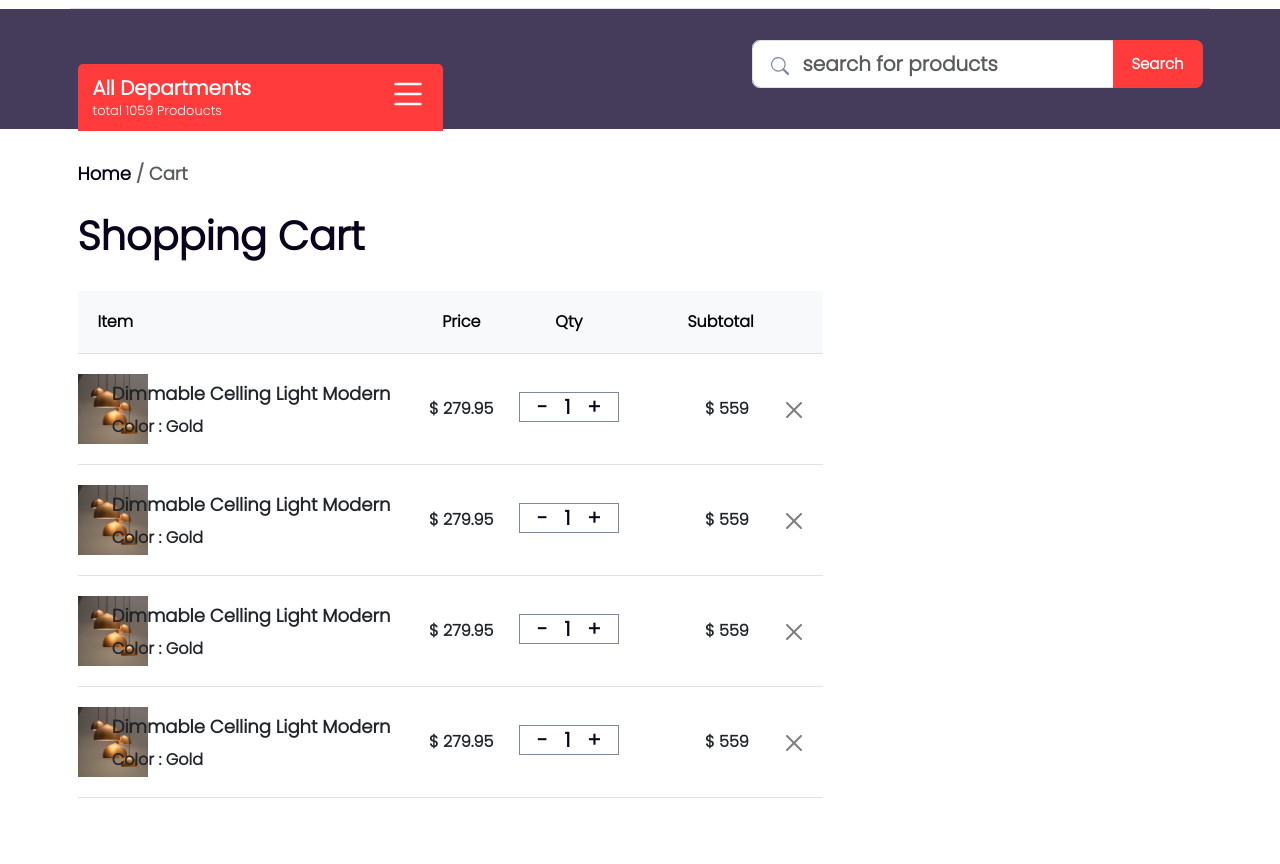
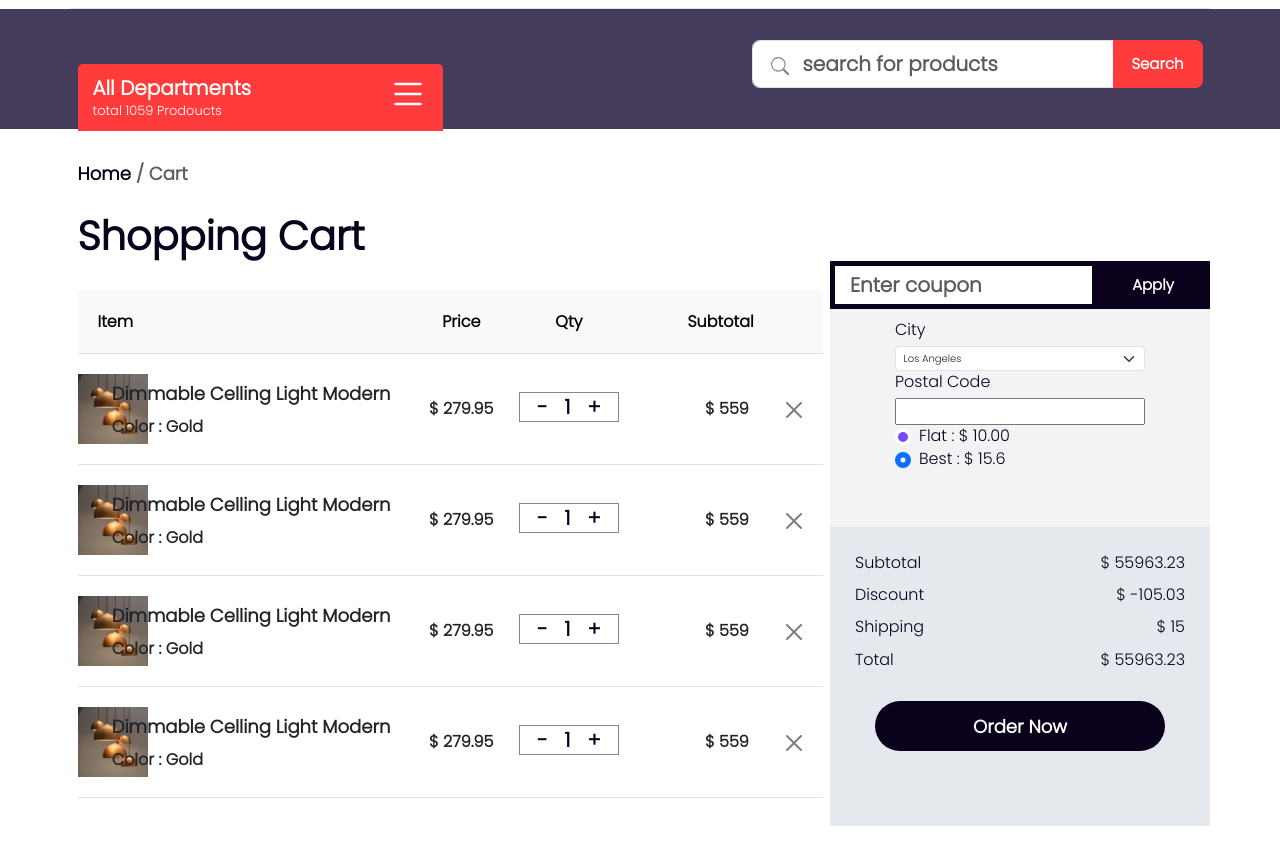
Before and after one commit to aligoodini/ecommerce, a website: page cart.html in a window 1280 px wide. Shown: the part 134-998 px from the top of the page. Before the commit the page ends 942 px from the top, so only its background shows below. Drawn offline with nearby package versions, Linux system fonts and the light colour scheme.

Commit message:
cart.html : form is 50% build

```diff
--- a/assets/css/cart.css
+++ b/assets/css/cart.css
@@ -632,7 +632,7 @@ h4{
 */
 
 .table-form{
-
+    margin-bottom: 20rem;
 }
 .table-form__title{
     font-weight: var(--fw8);
@@ -705,3 +705,73 @@ td{
 .btn-close{
     /* margin: 0 4.5rem; */
 }
+
+/*  form */
+
+.table-form-form{
+    background-color: var(--light-bg-color);
+    padding: 0;
+}
+.input-group-2{
+    width: 100% !important;
+}
+.form-control-2{
+    border-radius: 0rem !important;
+    border: .5rem solid var(--dark-color);
+    padding-left: 1.5rem !important;
+}
+.form-control-2:focus{
+    border: .5rem solid var(--dark-color);
+}
+.search-box__btn-2{
+    border-radius: 0rem !important;
+    background-color: var(--dark-color);
+    width: 30%;
+}
+
+.form-container{
+    /* width: 70%; */
+    width: 25rem !important;
+    margin: 0 auto;
+}
+
+.invalid-feedback{
+    display: none !important;
+}
+
+.form-control__postal-code{
+    width: 200% !important;
+}
+.form-check-input{
+    border: .3rem solid var(--white-color);
+    background-color: var(--secondary-color) ;
+}
+.form-check-input:focus{
+    background-color: var(--secondary-dark-color) ;
+}
+.table-form-price{
+    position: relative;
+    bottom: -10%;
+    background-color: var(--border-color);
+    padding: 2.5rem;
+}
+.table-form-price-price-row{
+    /* text-align: center; */
+    display: flex;
+    justify-content: space-between;
+}
+.table-form-price-price-row__title{
+
+}
+.table-form-price-price-row__price{
+
+}
+.form-container-btn{
+    padding: 2rem;
+}
+.from-btn{
+    width: 100%;
+    height: 5rem !important;
+    font-size: 1.8rem !important;
+    background-color: var(--dark-color);
+}
--- a/cart.html
+++ b/cart.html
@@ -1086,7 +1086,78 @@
                             </tbody>
                           </table>
                     </div>
-                    <div class="col-12 col-lg-4"></div>
+                    <div class="col-12 col-lg-4 table-form-form">
+                        <div class="input-group input-group-2 position-relative">
+                            <input
+                              type="text"
+                              class="form-control form-control-2"
+                              placeholder="Enter coupon"
+                              aria-label="Recipient's username"
+                              aria-describedby="button-addon2"
+                            />
+                            <button
+                              class="btn search-box__btn search-box__btn-2"
+                              type="button"
+                              id="button-addon2"
+                            >
+                              Apply
+                            </button>
+                        </div>
+                        <div class="form-container">
+                            <label for="validationServer04" class="form-label">City</label>
+                            <select class="form-select" id="validationServer04" aria-describedby="validationServer04Feedback" required>
+                            <!-- is-invalid -->
+                            <option value="" selected>Los Angeles</option>
+                            <option value="">London</option>
+                            <option value="">Paris</option>
+                            <option value="">Teharn</option>
+                            </select>
+                            <div id="validationServer04Feedback" class="invalid-feedback">
+                                <!-- invalid-feedback -->
+                            Please select a valid state.
+                            </div>
+
+                            <div class="col-md-6">
+                                <label for="" class="form-label">Postal Code</label>
+                                <input type="text" class="form-control__postal-code">
+                            </div>
+
+                            <div class="form-check">
+                                <input class="form-check-input" type="radio" name="flexRadioDefault" id="flexRadioDefault1">
+                                <label class="form-check-label" for="flexRadioDefault1">
+                                  Flat : $ 10.00
+                                </label>
+                              </div>
+                              <div class="form-check">
+                                <input class="form-check-input" type="radio" name="flexRadioDefault" id="flexRadioDefault2" checked>
+                                <label class="form-check-label" for="flexRadioDefault2">
+                                  Best : $ 15.6
+                                </label>
+                              </div>
+                        </div>
+
+                        <div class="table-form-price">
+                            <div class="table-form-price-price-row">
+                                <p class="table-form-price-price-row__title">Subtotal</p>
+                                <p class="table-form-price-price-row__price">$ 55963.23</p>
+                            </div>
+                            <div class="table-form-price-price-row">
+                                <p class="table-form-price-price-row__title">Discount</p>
+                                <p class="table-form-price-price-row__price">$ -105.03</p>
+                            </div>
+                            <div class="table-form-price-price-row">
+                                <p class="table-form-price-price-row__title">Shipping</p>
+                                <p class="table-form-price-price-row__price">$ 15</p>
+                            </div>
+                            <div class="table-form-price-price-row">
+                                <p class="table-form-price-price-row__title">Total</p>
+                                <p class="table-form-price-price-row__price">$ 55963.23</p>
+                            </div>
+                            <div class="form-container-btn">
+                                <button class="bTn rounded-pill mb-5 from-btn">Order Now</button>
+                            </div>
+                        </div>
+                    </div>
                 </div>
 
             </div>
```
